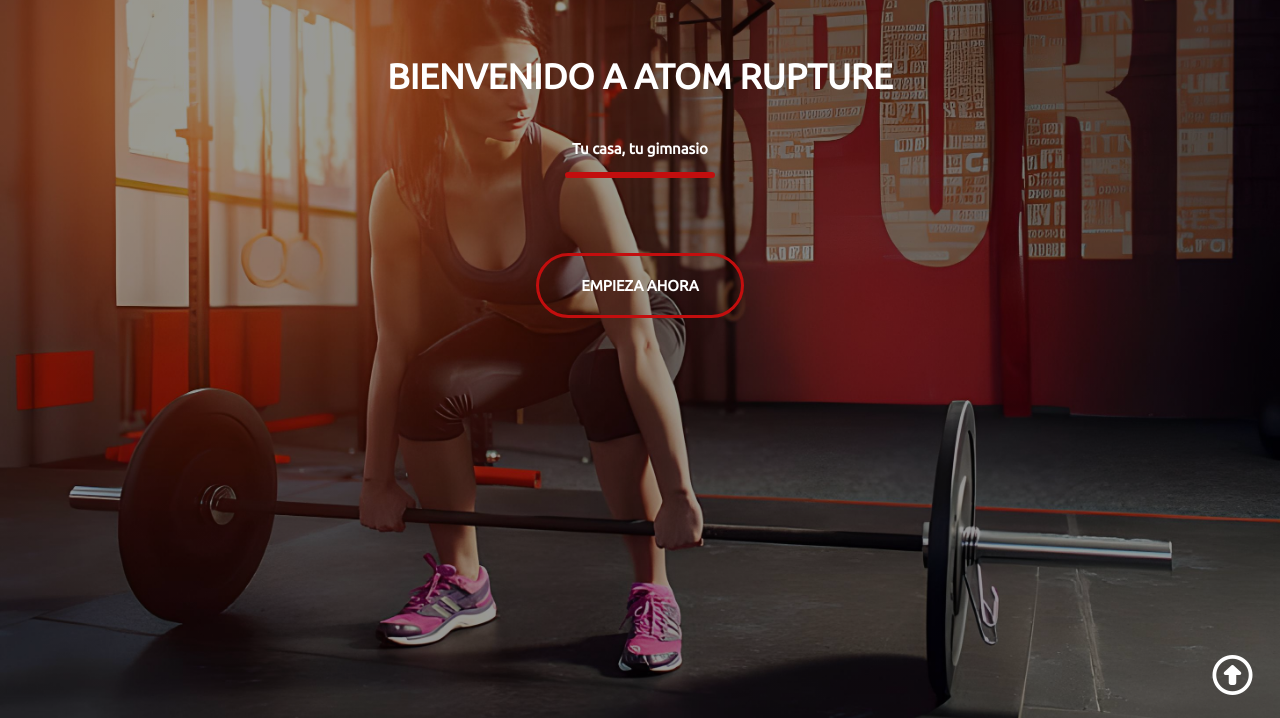
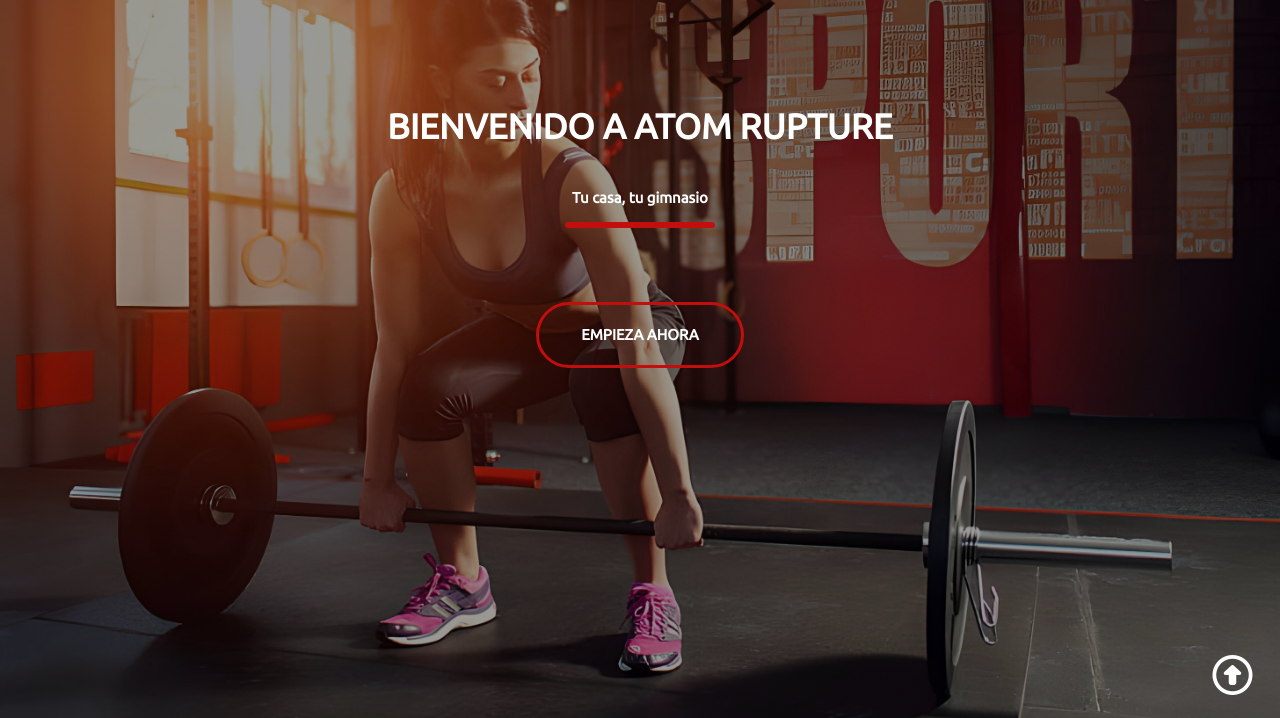
Before and after one commit to AtomRupture/proyecto_rupture, a PHP site: page / in a window 1280 px wide. Shown: the part 82-800 px from the top of the page. Run offline with PHP 8.4, Linux system fonts and the light colour scheme; some libraries are stand-ins or nearby versions; grey boxes are pictures that could not be loaded.

Commit message:
Resolucion de conflictos
Se organizar algunos mas objetos

```diff
--- a/css/style.css
+++ b/css/style.css
@@ -162,18 +162,6 @@ header{
     position: static;
 }
 
-.sec1-el{
-
-    display: flex;
-    align-items: center;
-    text-align: center;
-
-}
-
-.b3{
-    margin: 0px auto;
-}
-
 .line-1{
     display: inline-block;
     align-items: center;
@@ -187,6 +175,11 @@ header{
     position: static;
     animation-name: line-1-animation;
     animation-duration: 1.9s;
+}
+
+.b3{
+    text-align: center;
+    padding: 49.6px 0;
 }
 
 .bt{
@@ -379,24 +372,22 @@ header{
 }
 
 @media screen and (max-width:300px){
+
     .Text_princp{
-        font-size: 300px;
-        margin-left: 1rem;
-        max-width: 60rem;
-
+        font-size: 20px;
+        margin-left: 2rem;
+        max-width: 20rem;
     }
 
     .text_second{
         vertical-align: center;
         width: 20rem;
-        margin-right: 30rem;
         margin-left: -2.2rem;
         padding-right: -40rem;
     }
 
     .emp-ahr{
         vertical-align: center;
-        margin-right: 30rem;
         margin-left: -1.5rem;
         padding-right: -40rem;
     }
```
